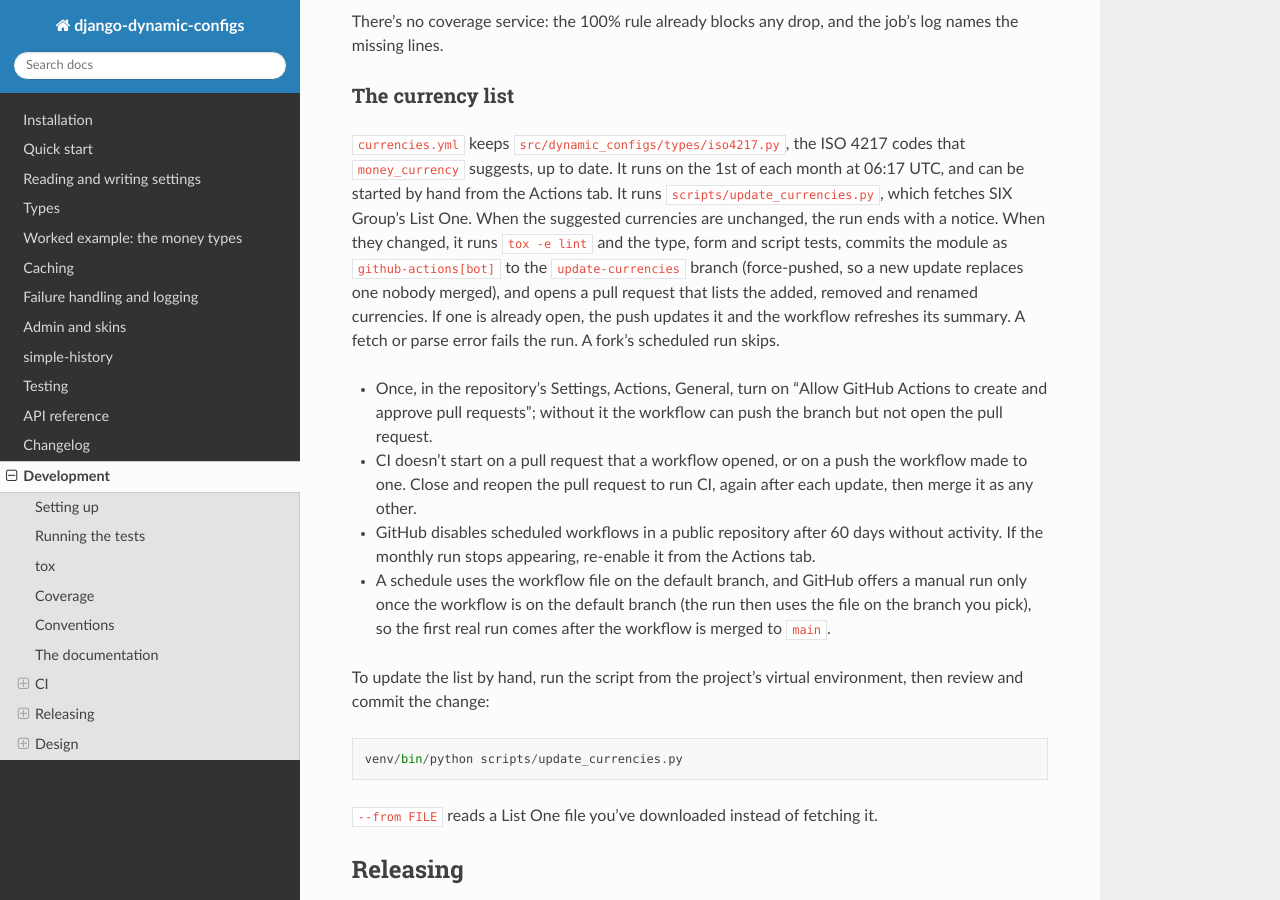
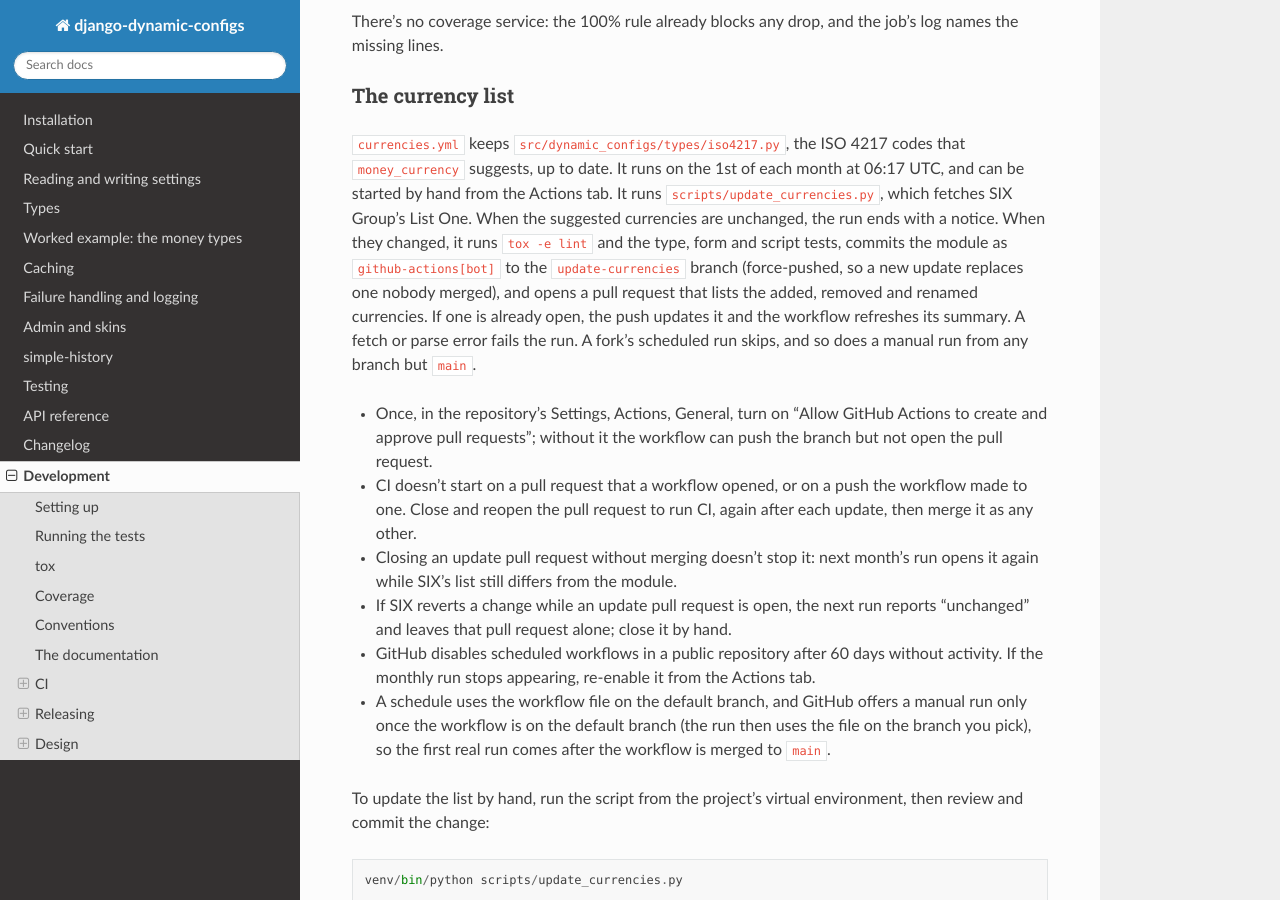
Before and after one commit to Tecktron/django-dynamic-configs, a Sphinx documentation site: the page built from docs/development.md, in a window 1280 px wide and 900 px high, scrolled down 4793 px. Built offline with Sphinx 7.4.7 and the Read the Docs theme 3.1.0, drawn with Linux system fonts in a browser that asks for light colours.

Commit message:
Run the currency workflow only from main, and fix the currency docs

```diff
--- a/docs/development.md
+++ b/docs/development.md
@@ -212,12 +212,17 @@ date. It runs on the 1st of each month at 06:17 UTC, and can be started by hand
 ends with a notice. When they changed, it runs `tox -e lint` and the type, form and script tests, commits the module as
 `github-actions[bot]` to the `update-currencies` branch (force-pushed, so a new update replaces one nobody merged), and
 opens a pull request that lists the added, removed and renamed currencies. If one is already open, the push updates it
-and the workflow refreshes its summary. A fetch or parse error fails the run. A fork's scheduled run skips.
+and the workflow refreshes its summary. A fetch or parse error fails the run. A fork's scheduled run skips, and so
+does a manual run from any branch but `main`.
 
 - Once, in the repository's Settings, Actions, General, turn on "Allow GitHub Actions to create and approve pull
   requests"; without it the workflow can push the branch but not open the pull request.
 - CI doesn't start on a pull request that a workflow opened, or on a push the workflow made to one. Close and reopen
   the pull request to run CI, again after each update, then merge it as any other.
+- Closing an update pull request without merging doesn't stop it: next month's run opens it again while SIX's list
+  still differs from the module.
+- If SIX reverts a change while an update pull request is open, the next run reports "unchanged" and leaves that pull
+  request alone; close it by hand.
 - GitHub disables scheduled workflows in a public repository after 60 days without activity. If the monthly run stops
   appearing, re-enable it from the Actions tab.
 - A schedule uses the workflow file on the default branch, and GitHub offers a manual run only once the workflow is on
```
Also changed, not shown: docs/design/django-dynamic-configs.md (+4 -2 lines), 1 other file.
